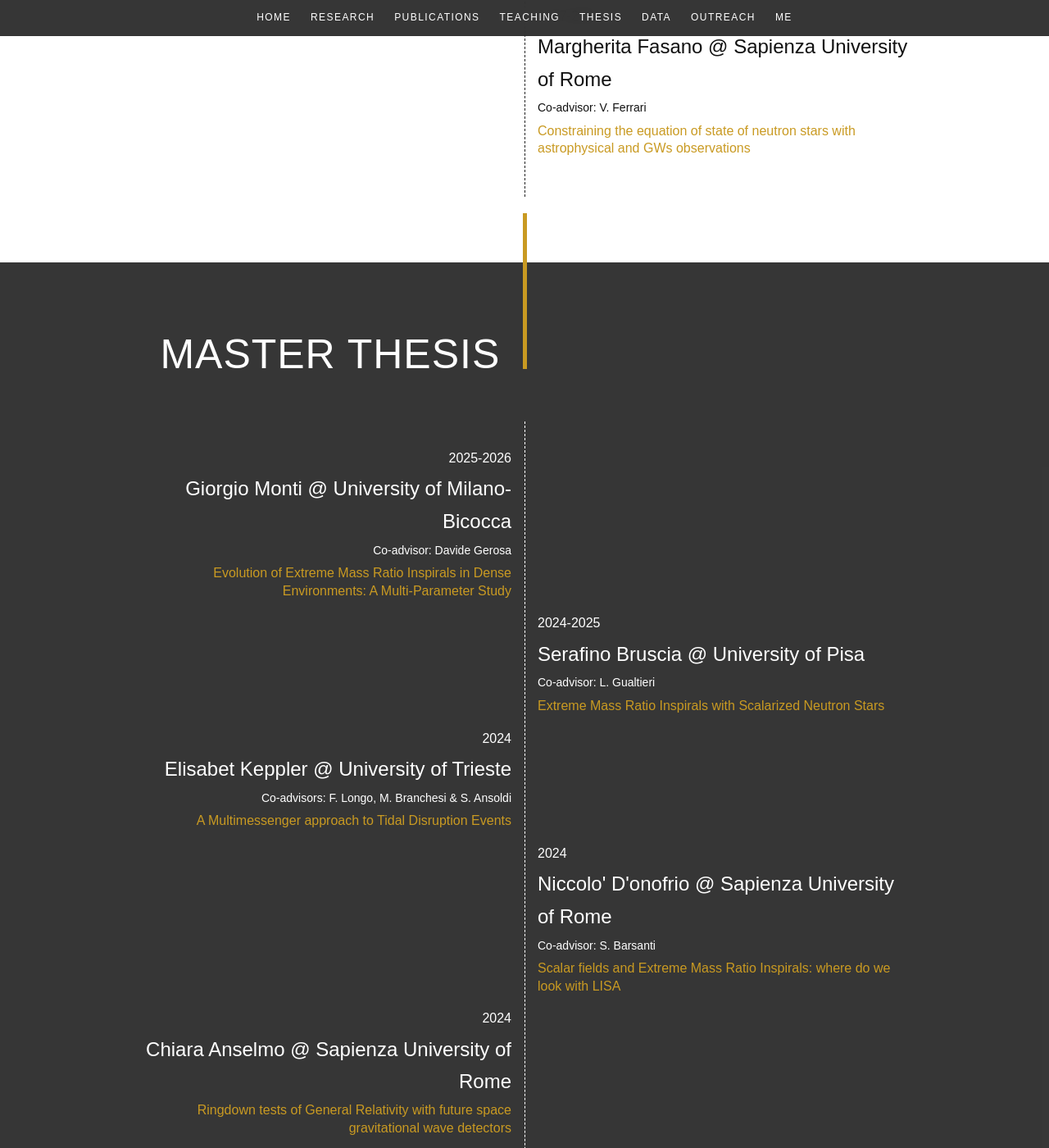
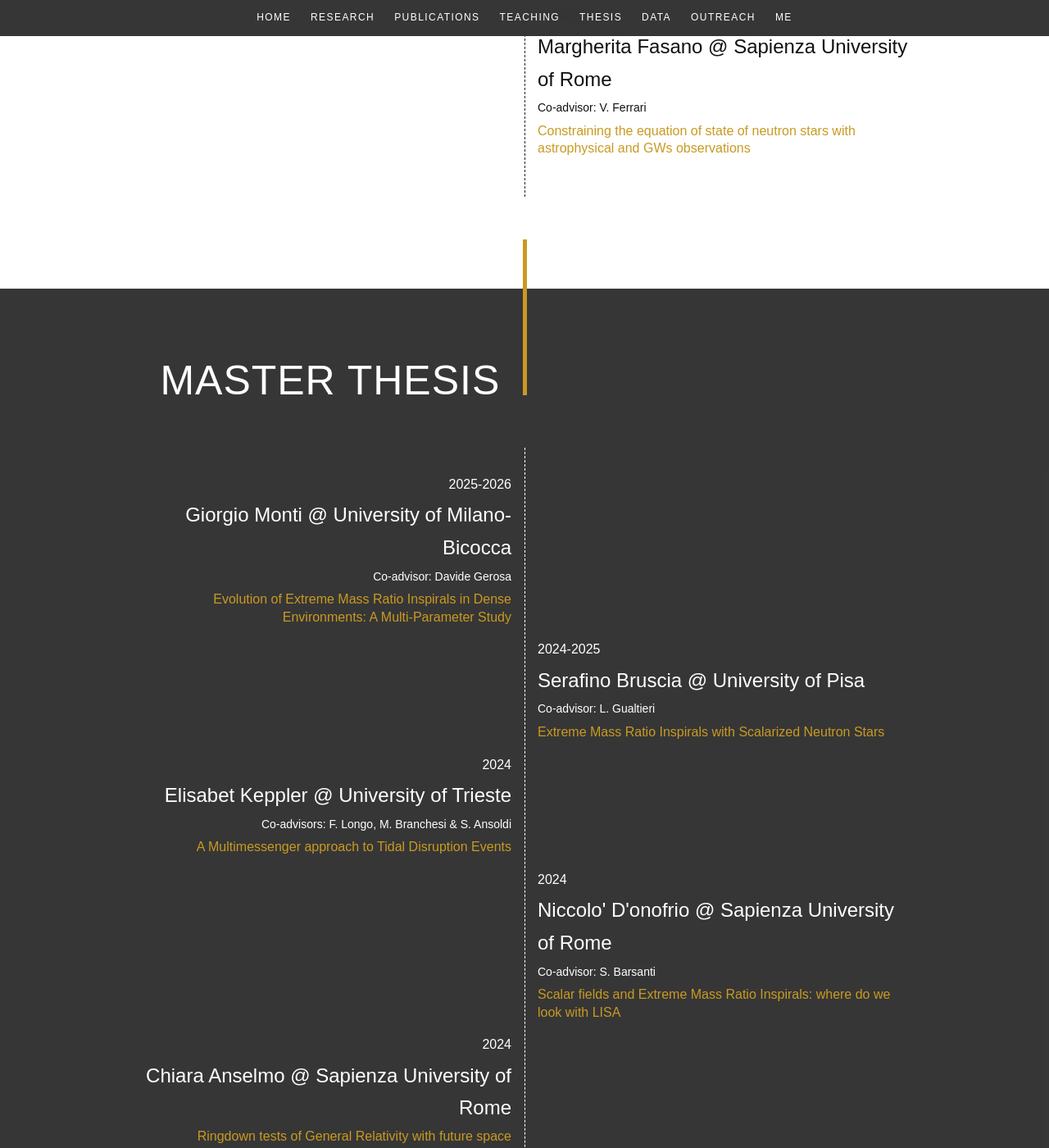
Before and after one commit to masellia/andreamaselli.github.io, a Jekyll site: the page built from pages/thesis.md, in a window 1280 px wide and 1400 px high, scrolled down 1972 px. Shown: the whole window at 82% size. Built offline with Jekyll 4.4.1, drawn with Linux system fonts in a browser that asks for light colours; some web fonts are replaced.

Commit message:
thesis page

```diff
--- a/assets/css/main.css
+++ b/assets/css/main.css
@@ -611,7 +611,7 @@ body {
 .thesis-timeline {
   position: relative;
   width: min(950px, 86vw);
-  margin: 0 auto 4rem auto;
+  margin: 0 auto 7rem auto;
   padding: 2rem 0;
 }
 
```
